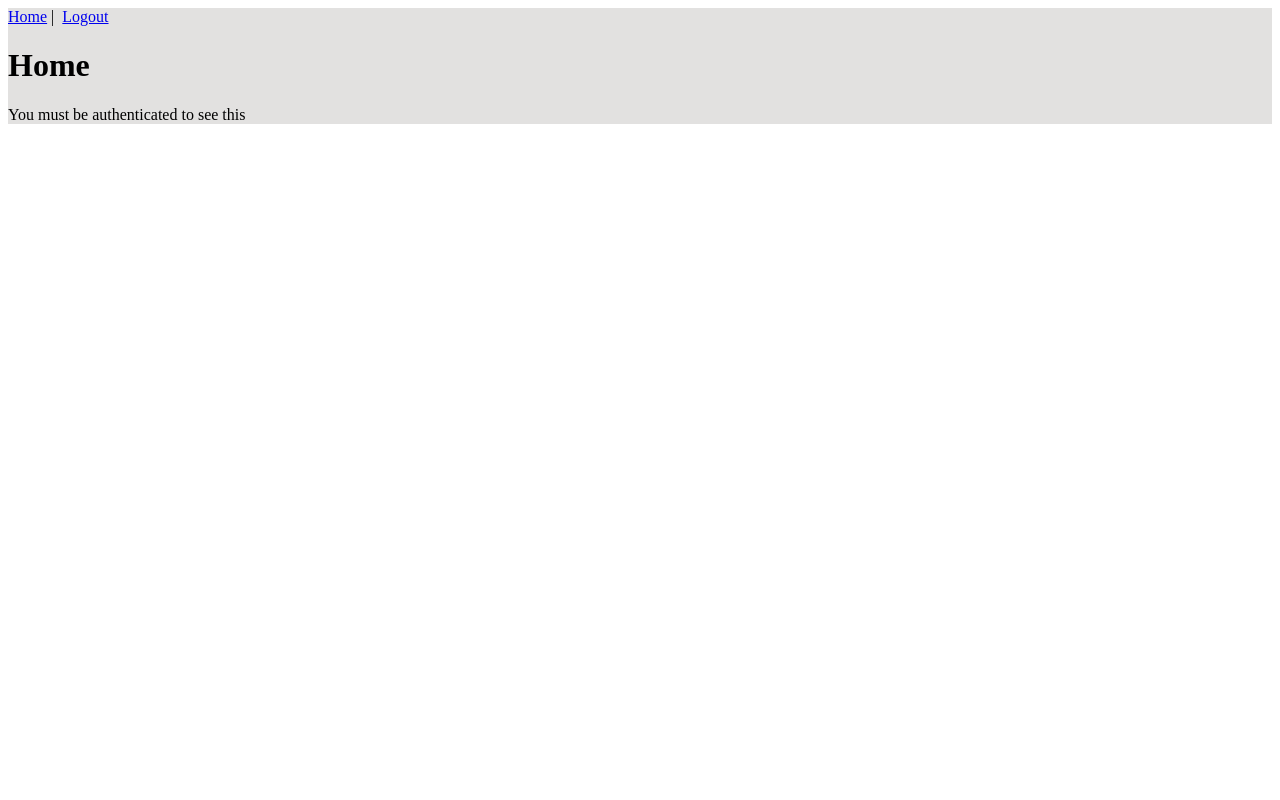
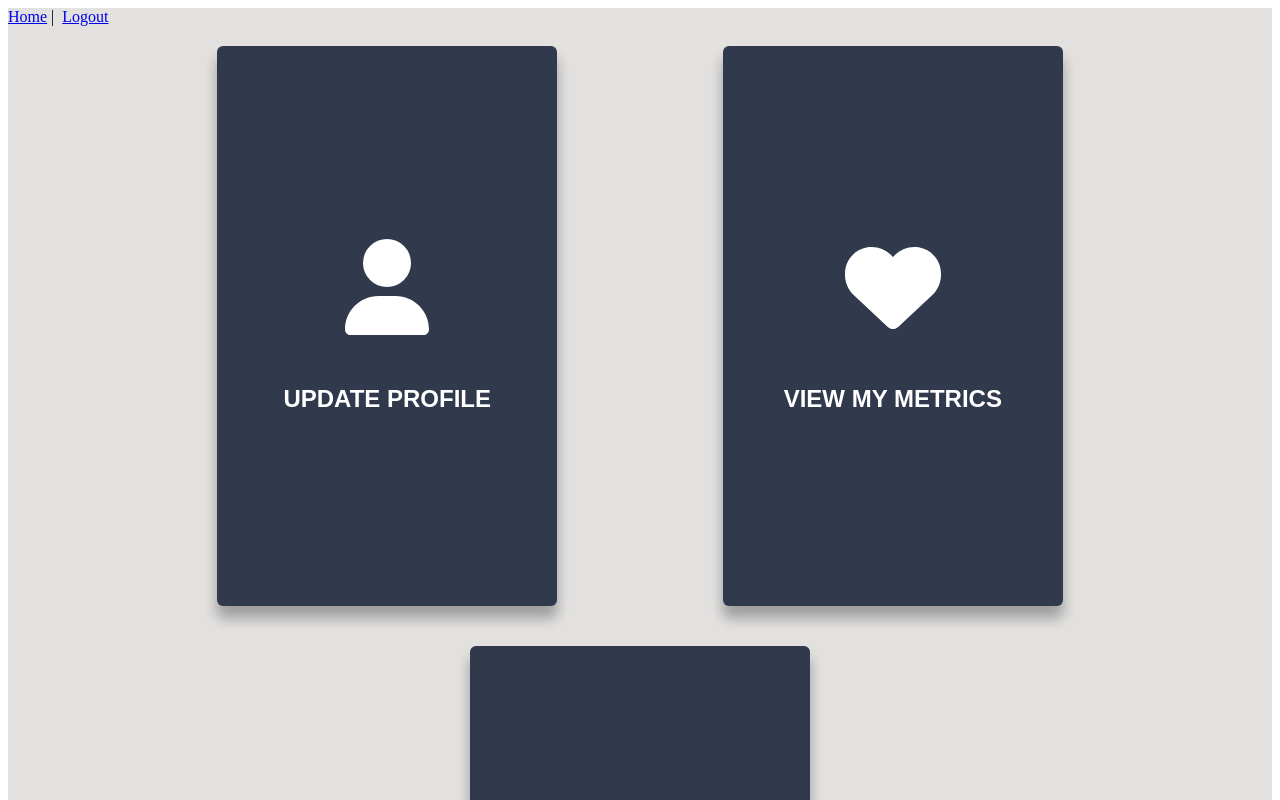
Before and after one commit to jeffjusto/WorkoutCompanionApplication, a Vue app in the folder capstone/vue/: page / in a window 1280 px wide. Shown: the top 800 px of the page. Built offline with nearby package versions, Linux system fonts and the light colour scheme; sample sign-in values are in the browser's storage.

Commit message:
Home Screen Card Update

```diff
--- a/capstone/vue/src/components/ProfileCard.vue
+++ b/capstone/vue/src/components/ProfileCard.vue
@@ -56,6 +56,7 @@ hr {
     width: 300px;
     margin: 20px;
     padding: 40px 20px 20px 20px;
+    text-align: center;
     box-shadow: 0 12px 13px rgba(0,0,0,0.16), 0 12px 13px rgba(0,0,0,0.16);
     transition: all 0.3s cubic-bezier(.25,.8,.25,1);
     font-family: Arial, Helvetica, sans-serif;
--- /dev/null
+++ b/capstone/vue/src/components/ProfileCardForm.vue
@@ -0,0 +1,42 @@
+<template>
+    <form v-on:submit.prevent>
+      <div class="field">
+        <label for="name">Name</label>
+        <input type="text">
+      </div>
+      <div class="field">
+        <label for="email">E-mail Address</label>
+        <input type="text">
+      </div>
+      <div class="goals">
+        <label for="goals">Goals</label>
+        <input type="text">
+      </div>
+      <div class="actions">
+        <button type="button">Cancel</button>&nbsp;
+        <button type="submit">Save Document</button>
+      </div>
+    </form>
+</template>
+
+<script>
+export default {
+
+}
+
+</script>
+
+<style>
+  .card {
+      background-color: #31394D;
+      border-radius: 6px;
+      height: 500px;
+      width: 300px;
+      margin: 20px;
+      padding: 40px 20px 20px 20px;
+      text-align: center;
+      box-shadow: 0 12px 13px rgba(0,0,0,0.16), 0 12px 13px rgba(0,0,0,0.16);
+      transition: all 0.3s cubic-bezier(.25,.8,.25,1);
+      font-family: Arial, Helvetica, sans-serif;
+  }
+</style>
--- a/capstone/vue/src/main.js
+++ b/capstone/vue/src/main.js
@@ -3,10 +3,18 @@ import App from './App.vue'
 import router from './router/index'
 import store from './store/index'
 import axios from 'axios'
+import { library } from '@fortawesome/fontawesome-svg-core'
+import { FontAwesomeIcon } from '@fortawesome/vue-fontawesome'
+import { faUser, faHeart, faCalendarDays } from '@fortawesome/free-solid-svg-icons'
 
 Vue.config.productionTip = false
 
 axios.defaults.baseURL = process.env.VUE_APP_REMOTE_API;
+
+library.add(faUser, faHeart, faCalendarDays)
+
+
+Vue.component('font-awesome-icon', FontAwesomeIcon)
 
 new Vue({
   router,
--- a/capstone/vue/src/router/index.js
+++ b/capstone/vue/src/router/index.js
@@ -6,6 +6,7 @@ import Logout from '../views/Logout.vue'
 import Register from '../views/Register.vue'
 import store from '../store/index'
 import Profiles from '../views/Profiles'
+import UpdateProfile from '../views/UpdateProfile'
 
 Vue.use(Router)
 
@@ -61,6 +62,14 @@ const router = new Router({
       meta: {
         requiresAuth: true
       }
+    },
+    {
+      path: "/updateProfile",
+      name: "updateProfile",
+      component: UpdateProfile,
+      meta: {
+        requiresAuth: true
+      }
     }
   ]
 })
--- a/capstone/vue/src/services/ProfilesService.js
+++ b/capstone/vue/src/services/ProfilesService.js
@@ -6,6 +6,14 @@ const http = axios.create({
 
 export default {
     getAllProfiles() {
-        return http.get('/profiles')
+        return http.get('/profiles');
+    },
+
+    createNewProfile(profile) {
+        return http.post('/profiles', profile);
+    },
+
+    updateProfile(profile) {
+        return http.put('/profiles', profile);
     }
 }
--- a/capstone/vue/src/views/Home.vue
+++ b/capstone/vue/src/views/Home.vue
@@ -1,12 +1,58 @@
 <template>
   <div class="home">
-    <h1>Home</h1>
-    <p>You must be authenticated to see this</p>
+    <div class="card-container">
+      <div id="update-profile" class="card" v-on:click="openForm">
+        <font-awesome-icon icon="fa-solid fa-user" size="6x"/>
+        <h2>UPDATE PROFILE</h2>
+      </div>
+      <div class="card">
+        <font-awesome-icon icon="fa-solid fa-heart" size="6x"/>
+        <h2>VIEW MY METRICS</h2>
+      </div>
+      <div class="card">
+        <font-awesome-icon icon="fa-solid fa-calendar-days" size="6x"/>
+        <h2>VIEW CALENDER</h2>
+      </div>
+    </div>
   </div>
 </template>
 
 <script>
+
 export default {
-  name: "home"
+  name: "home",
+  methods: {
+    openForm() {
+      this.$router.push({name: 'updateProfile'});
+    }
+  }
 };
 </script>
+
+<style scoped>
+  i {
+    color: white;
+  }
+
+  .card {
+    display: flex;
+    flex-direction: column;
+    justify-content: center;
+    gap: 30px;
+    background-color: #31394D;
+    border-radius: 6px;
+    height: 500px;
+    width: 300px;
+    margin: 20px;
+    padding: 40px 20px 20px 20px;
+    box-shadow: 0 12px 13px rgba(0,0,0,0.16), 0 12px 13px rgba(0,0,0,0.16);
+    transition: all 0.3s cubic-bezier(.25,.8,.25,1);
+    font-family: Arial, Helvetica, sans-serif;
+    color: #FFFFFF;
+  }
+
+  .card:hover {
+    transform: scale(1.05);
+    cursor: pointer;
+  }
+</style>
--- /dev/null
+++ b/capstone/vue/src/views/UpdateProfile.vue
@@ -0,0 +1,20 @@
+<template>
+  <div>
+      <profile-card-form />
+  </div>
+</template>
+
+<script>
+import ProfileCardForm from '../components/ProfileCardForm'
+
+export default {
+  name: 'updateProfile',
+  components: {
+    ProfileCardForm
+  }
+}
+</script>
+
+<style>
+
+</style>
```
Also changed, not shown: capstone/vue/package.json (+7 -2 lines), capstone/vue/src/components/SelectionCard.vue (added, +15 -0 lines), 2 other files (tests, documents, lock files or other folders).
